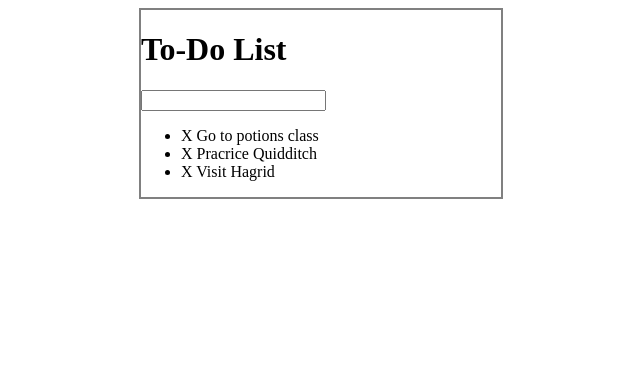
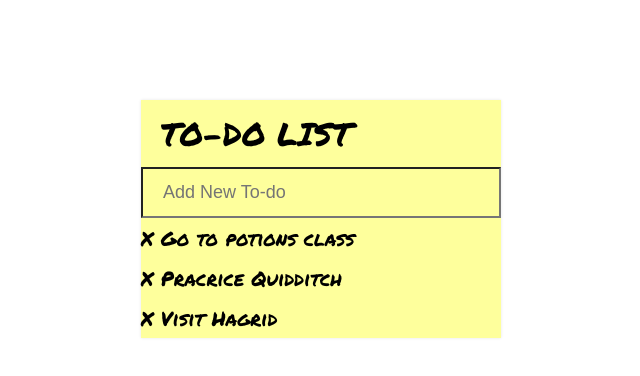
Before and after one commit to angishen/web-developer-bootcamp, a plain HTML site: page todo_list/index.html in a window 1280 px wide. Shown: the whole page, without its empty margins (319-959 px from the left). Drawn offline with Linux system fonts and the light colour scheme.

Commit message:
add styling

```diff
--- a/todo_list/assets/css/todo.css
+++ b/todo_list/assets/css/todo.css
@@ -1,7 +1,44 @@
+body {
+	font-family: 'Permanent Marker', cursive;
+	background-color: ;
+}
+
+h1 {
+	margin: 0;
+	padding: 10px 20px;
+	text-transform: uppercase;
+	font-weight: normal;
+}
+
+ul {
+	list-style: none;
+	margin: 0;
+	padding: 0;
+}
+
+li {
+	height: 40px;
+	line-height: 40px;
+	font-size: 125%;
+}
+
+input {
+	width: 100%;
+	font-size: 18px;
+	background-color: #feff9c;
+	padding: 13px 13px 13px 20px;
+	box-sizing: border-box;
+}
+
+input:focus{
+	outline: none;
+}
+
 #container {
-	border: 2px solid grey;
 	width: 360px;
-	margin: 0 auto;
+	margin: 100px auto;
+	background-color: #feff9c;
+	box-shadow: 0 0 3px rgba(0,0,0,0.1);
 }
 
 .done {
--- a/todo_list/assets/js/todo.js
+++ b/todo_list/assets/js/todo.js
@@ -8,6 +8,7 @@ $("ul").on("click", "span", function(e){
 	$(this).parent().fadeOut(500, function(){
 		$(this).remove()
 	});
+	// stops event from bubbling up to parent elements
 	e.stopPropagation();
 });
 
--- a/todo_list/index.html
+++ b/todo_list/index.html
@@ -4,11 +4,12 @@
 	<title>To-Do List</title>
 	<script type="text/javascript", src="assets/js/lib/jquery-3.3.1.min.js"></script>
 	<link rel="stylesheet" type="text/css" href="assets/css/todo.css">
+	<link href="https://fonts.googleapis.com/css?family=Permanent+Marker" rel="stylesheet">
 </head>
 <body>
 	<div id="container">
 		<h1>To-Do List</h1>
-		<input type="text">
+		<input type="text" placeholder="Add New To-do">
 		<ul>
 			<li><span>X</span> Go to potions class</li>
 			<li><span>X</span> Pracrice Quidditch</li>
```
